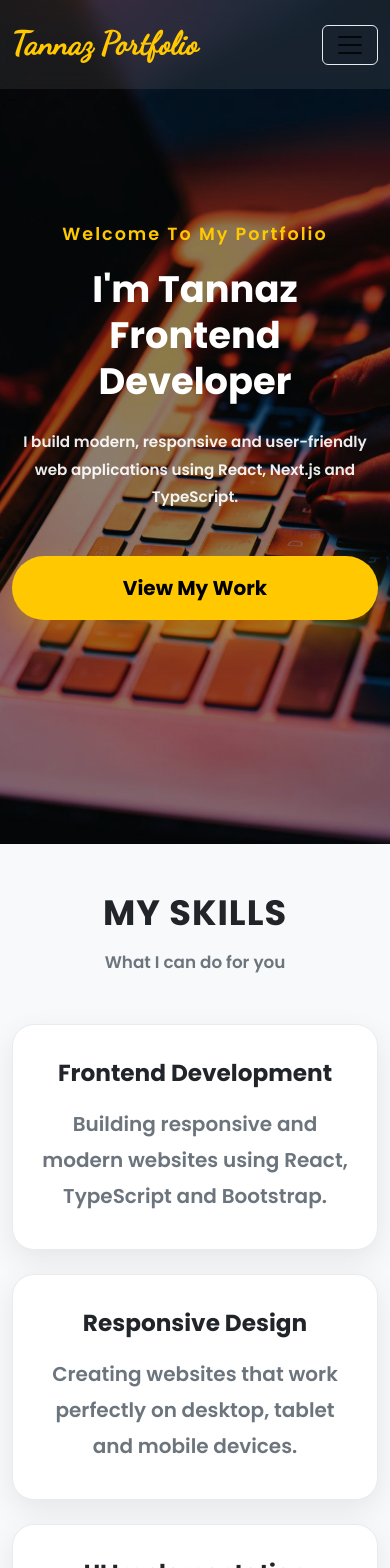
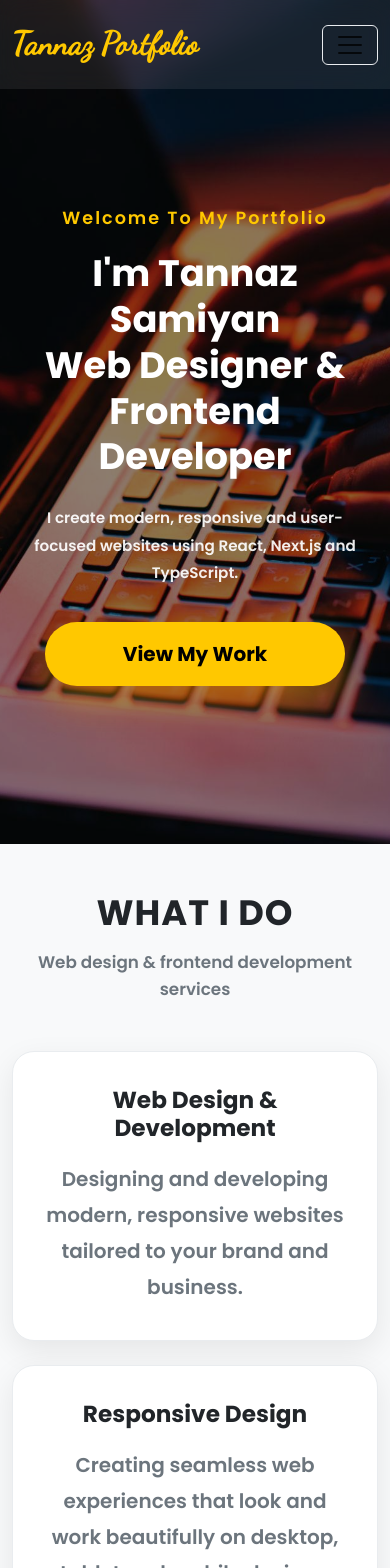
Before and after one commit to samiyantannaz1/tannaz-portfolio, a React (Vite) app: page / in a window 390 px wide. Shown: the top 1568 px of the page. Built offline with nearby package versions, Linux system fonts and the light colour scheme.

Commit message:
Update portfolio content and animations

```diff
--- a/src/components/About/About.tsx
+++ b/src/components/About/About.tsx
@@ -1,7 +1,41 @@
+
+import { useEffect, useRef, useState } from "react";
 import "./About.css";
 import aboutImage from "../../assets/images/about.jpg";
+import useCountUp from "../../hooks/useCountUp";
 
 function About() {
+  const statsRef = useRef<HTMLDivElement | null>(null);
+  const [isStatsVisible, setIsStatsVisible] = useState(false);
+
+  const projectsCount = useCountUp(36, 1600, isStatsVisible);
+  const technologiesCount = useCountUp(7, 1200, isStatsVisible);
+  const responsiveCount = useCountUp(100, 1800, isStatsVisible);
+
+  useEffect(() => {
+    const statsSection = statsRef.current;
+
+    if (!statsSection) return;
+
+    const observer = new IntersectionObserver(
+      ([entry]) => {
+        if (entry.isIntersecting) {
+          setIsStatsVisible(true);
+          observer.disconnect();
+        }
+      },
+      {
+        threshold: 0.5,
+      }
+    );
+
+    observer.observe(statsSection);
+
+    return () => {
+      observer.disconnect();
+    };
+  }, []);
+
   return (
     <section className="about" id="about">
       <div className="container">
@@ -13,9 +47,8 @@ function About() {
 
         <div className="row align-items-center gy-5">
 
-
+          {/* Image */}
           <div className="col-lg-6">
-
             <div className="about-image-wrapper">
 
               <img
@@ -48,18 +81,16 @@ function About() {
               </div>
 
             </div>
-
           </div>
 
+          {/* Content */}
           <div className="col-lg-6">
 
             <span className="about-subtitle">
               Frontend Developer
             </span>
 
-            <h3>
-              Hi, I'm Tannaz
-            </h3>
+            <h3>Hi, I'm Tannaz</h3>
 
             <p>
               I am a passionate Frontend Developer specializing in React,
@@ -75,39 +106,38 @@ function About() {
               frontend development.
             </p>
 
+            {/* Skills */}
             <div className="about-skills">
 
               <span>React</span>
-
               <span>Next.js</span>
-
               <span>TypeScript</span>
-
               <span>Bootstrap</span>
-
               <span>Tailwind CSS</span>
-
               <span>REST API</span>
-
               <span>Git & GitHub</span>
 
             </div>
 
-<div className="about-stats">
+            {/* Statistics */}
+            <div
+              className="about-stats"
+              ref={statsRef}
+            >
 
               <div className="stat-card">
-    <h3>6+</h3>
+                <h3>{projectsCount}+</h3>
                 <span>Projects</span>
               </div>
 
               <div className="stat-card">
-    <h3>7+</h3>
+                <h3>{technologiesCount}+</h3>
                 <span>Technologies</span>
               </div>
 
               <div className="stat-card">
-    <h3>100%</h3>
-    <span>Responsive</span>
+                <h3>{responsiveCount}%</h3>
+                <span>Mobile Ready</span>
               </div>
 
               <div className="stat-card">
@@ -117,6 +147,7 @@ function About() {
 
             </div>
 
+            {/* Buttons */}
             <div className="about-buttons">
 
               <a
@@ -135,13 +166,9 @@ function About() {
 
             </div>
 
-
-
-
           </div>
 
         </div>
-
       </div>
     </section>
   );
--- a/src/components/Hero/Hero.css
+++ b/src/components/Hero/Hero.css
@@ -1,215 +1,180 @@
-/* .hero {
-  height: 100vh;
-  background-image: url("../../assets/hero4.jpg");
-  background-size: cover;
-  background-position: center;
-  display: flex;
-  align-items: center;
-  text-align: center;
-  color: white;
+.hero {
+    position: relative;
+    min-height: 100vh;
+
+    display: flex;
+    align-items: center;
+    justify-content: center;
+
+    text-align: center;
+    overflow: hidden;
+
+    background-image: url("../../assets/hero4.jpg");
+    background-position: center center;
+    background-size: cover;
+    background-repeat: no-repeat;
+
+    padding: 120px 20px 80px;
+}
+
+/* ==========================
+   Overlay
+========================== */
+
+.hero-overlay {
+    position: absolute;
+    inset: 0;
+
+    background: rgba(0, 0, 0, .45);
+
+    transition: .35s;
+}
+
+body[data-theme="dark"] .hero-overlay {
+    background: rgba(0, 0, 0, .65);
+}
+
+/* ==========================
+   Content
+========================== */
+
+.hero .container {
+    position: relative;
+    z-index: 2;
+
+    width: 100%;
 }
 
 .hero-content {
-  margin-top: 80px;
+    width: 100%;
+    max-width: 900px;
+
+    margin: 0 auto;
+
+    display: flex;
+    flex-direction: column;
+    align-items: center;
+    justify-content: center;
 }
 
+/* ==========================
+   Heading
+========================== */
+
 .hero h3 {
-  font-size: 2rem;
-  font-style: italic;
-   line-height:1.9;
+    color: var(--primary);
+
+    font-size: 1.5rem;
+    font-weight: 600;
+
+    margin-bottom: 20px;
+
+    letter-spacing: 2px;
 }
 
 .hero h1 {
-  font-size: 4rem;
-  font-weight: 700;
-  text-transform: uppercase;
-      line-height:1.5;
-}
-.hero a{
-    margin-top: 50px;
-} */
+    color: #fff;
 
+    font-size: 4.4rem;
+    font-weight: 700;
 
-.hero{
+    line-height: 1.25;
 
-    position:relative;
-
-    min-height:100vh;
-
-    display:flex;
-
-    align-items:center;
-
-    justify-content:center;
-
-    text-align:center;
-
-    overflow:hidden;
-
-    background:url("../../assets/hero4.jpg") center center/cover no-repeat;
-
+    margin-bottom: 25px;
 }
 
-.hero-overlay{
+.hero p {
+    color: rgba(255, 255, 255, .92);
 
-    position:absolute;
+    font-size: 1.2rem;
+    line-height: 1.8;
 
-    inset:0;
+    max-width: 700px;
 
-    background:rgba(0,0,0,.45);
-
-    transition:.35s;
-
+    margin: 0 auto 45px;
 }
 
-body[data-theme="dark"] .hero-overlay{
+/* ==========================
+   Button
+========================== */
 
-    background:rgba(0,0,0,.65);
+.hero-btn {
+    display: inline-flex;
 
+    align-items: center;
+    justify-content: center;
+
+    padding: 16px 40px;
+
+    border-radius: 50px;
+
+    background: var(--primary);
+    color: #000;
+
+    font-weight: 700;
+
+    text-decoration: none;
+
+    transition: .35s;
+
+    box-shadow: 0 15px 35px rgba(255, 200, 0, .35);
 }
 
-.hero .container{
+.hero-btn:hover {
+    color: #000;
 
-    position:relative;
+    transform: translateY(-4px);
 
-    z-index:2;
-
+    box-shadow: 0 20px 45px rgba(255, 200, 0, .45);
 }
 
-.hero-content{
+/* ==========================
+   Tablet
+========================== */
 
-    max-width:900px;
+@media (max-width: 992px) {
 
-    margin:auto;
+    .hero {
+        padding-top: 130px;
+    }
 
+    .hero h1 {
+        font-size: 3.2rem;
+    }
+
+    .hero p {
+        font-size: 1.05rem;
+    }
 }
 
-.hero h3{
+/* ==========================
+   Mobile
+========================== */
 
-    color:var(--primary);
+@media (max-width: 576px) {
 
-    font-size:1.5rem;
+    .hero {
+        min-height: 100vh;
 
-    font-weight:600;
+        padding: 130px 20px 80px;
+    }
 
-    margin-bottom:20px;
+    .hero h1 {
+        font-size: 2.3rem;
+    }
 
-    letter-spacing:2px;
+    .hero h3 {
+        font-size: 1.1rem;
+    }
 
+    .hero p {
+        font-size: .95rem;
+
+        margin-bottom: 35px;
+    }
+
+    .hero-btn {
+        width: 100%;
+        max-width: 300px;
+    }
 }
-
-.hero h1{
-
-    color:#fff;
-
-    font-size:4.4rem;
-
-    font-weight:700;
-
-    line-height:1.25;
-
-    margin-bottom:25px;
-
-}
-
-.hero p{
-
-    color:rgba(255,255,255,.92);
-
-    font-size:1.2rem;
-
-    line-height:1.8;
-
-    max-width:700px;
-
-    margin:0 auto 45px;
-
-}
-
-.hero-btn{
-
-    display:inline-flex;
-
-    align-items:center;
-
-    justify-content:center;
-
-    padding:16px 40px;
-
-    border-radius:50px;
-
-    background:var(--primary);
-
-    color:#000;
-
-    font-weight:700;
-
-    text-decoration:none;
-
-    transition:.35s;
-
-    box-shadow:0 15px 35px rgba(255,200,0,.35);
-
-}
-
-.hero-btn:hover{
-
-    color:#000;
-
-    transform:translateY(-4px);
-
-    box-shadow:0 20px 45px rgba(255,200,0,.45);
-
-}
-
-@media(max-width:992px){
-
-.hero h1{
-
-font-size:3.2rem;
-
-}
-
-.hero p{
-
-font-size:1.05rem;
-
-}
-
-}
-
-@media(max-width:576px){
-
-.hero{
-
-padding:120px 0;
-
-min-height:100vh;
-
-}
-
-.hero h1{
-
-font-size:2.3rem;
-
-}
-
-.hero h3{
-
-font-size:1.1rem;
-
-}
-
-.hero p{
-
-font-size:.95rem;
-
-}
-
-.hero-btn{
-
-width:100%;
-
-}
-
-}
--- a/src/components/Hero/Hero.tsx
+++ b/src/components/Hero/Hero.tsx
@@ -1,41 +1,4 @@
-// // import "./Hero.css";
-// // import { motion } from "framer-motion";
-// // import { fadeLeft, fadeRight, fadeUp } from "../../animations/motion";
-// // function Hero() {
-// //   return (
-// //     <section className="hero">
 
-// //       <div className="container">
-
-// //         <div className="hero-content">
-
-// //           <h3>
-// //             Welcome To My Portfolio
-// //           </h3>
-
-// //           <h1>
-// //             I'm Tannaz
-// //             <br />
-// //             Frontend Developer
-// //           </h1>
-
-// //           <a
-// //             href="#portfolio"
-// //             className="btn btn-warning btn-lg"
-
-// //           >
-// //             View My Work
-// //           </a>
-
-// //         </div>
-
-// //       </div>
-
-// //     </section>
-// //   );
-// // }
-
-// // export default Hero;
 
 
 // import "./Hero.css";
@@ -45,13 +8,18 @@
 // function Hero() {
 //   return (
 //     <section className="hero" id="home">
+
+//       <div className="hero-overlay" />
+
 //       <div className="container">
+
 //         <motion.div
 //           className="hero-content"
 //           variants={fadeLeft}
 //           initial="hidden"
 //           animate="visible"
 //         >
+
 //           <motion.h3
 //             variants={fadeUp}
 //             transition={{ delay: 0.2 }}
@@ -68,27 +36,35 @@
 //             Frontend Developer
 //           </motion.h1>
 
+//           <motion.p
+//             variants={fadeUp}
+//             transition={{ delay: 0.5 }}
+//           >
+//             I build modern, responsive and user-friendly web applications
+//             using React, Next.js and TypeScript.
+//           </motion.p>
+
 //           <motion.a
 //             href="#portfolio"
-//             className="btn btn-warning btn-lg"
+//             className="hero-btn"
 //             variants={fadeUp}
 //             transition={{ delay: 0.6 }}
-//             whileHover={{
-//               scale: 1.08,
-//             }}
-//             whileTap={{
-//               scale: 0.95,
-//             }}
+//             whileHover={{ scale: 1.05 }}
+//             whileTap={{ scale: 0.96 }}
 //           >
 //             View My Work
 //           </motion.a>
+
 //         </motion.div>
+
 //       </div>
+
 //     </section>
 //   );
 // }
 
 // export default Hero;
+
 
 
 import "./Hero.css";
@@ -121,16 +97,16 @@ function Hero() {
          variants={fadeUp}
         transition={{ delay: 0.4 }}
 >
-            I'm Tannaz
+  I'm Tannaz Samiyan
   <br />
-            Frontend Developer
+  Web Designer & Frontend Developer
 </motion.h1>
 
           <motion.p
             variants={fadeUp}
             transition={{ delay: 0.5 }}
           >
-            I build modern, responsive and user-friendly web applications
+            I create modern, responsive and user-focused websites
             using React, Next.js and TypeScript.
           </motion.p>
 
--- a/src/components/Services/Servises.tsx
+++ b/src/components/Services/Servises.tsx
@@ -1,5 +1,3 @@
-
-
 import "./Services.css";
 import { services } from "../../data/services";
 
@@ -10,7 +8,6 @@ function Services() {
   return (
     <section className="services py-5" id="services">
       <div className="container">
-
         <motion.div
           className="section-title text-center mb-5"
           variants={fadeUp}
@@ -18,14 +15,12 @@ function Services() {
           whileInView="visible"
           viewport={{ once: true }}
         >
-          <h2>My Skills</h2>
-          <p>What I can do for you</p>
+          <h2>What I Do</h2>
+          <p>Web design & frontend development services</p>
         </motion.div>
 
         <div className="row">
-
           {services.map((service, index) => (
-
             <motion.div
               key={service.id}
               className="col-lg-4 col-md-6 mb-4"
@@ -37,7 +32,6 @@ function Services() {
                 delay: index * 0.2,
               }}
             >
-
               <motion.div
                 className="service-card text-center"
                 whileHover={{
@@ -48,21 +42,15 @@ function Services() {
                   duration: 0.3,
                 }}
               >
-
                 <i className={`bi ${service.icon} service-icon`}></i>
 
                 <h4>{service.title}</h4>
 
                 <p>{service.description}</p>
-
               </motion.div>
-
             </motion.div>
-
           ))}
-
         </div>
-
       </div>
     </section>
   );
--- a/src/data/services.ts
+++ b/src/data/services.ts
@@ -1,23 +1,25 @@
 export const services = [
   {
     id: 1,
-    title: "Frontend Development",
+    title: "Web Design & Development",
     description:
-      "Building responsive and modern websites using React, TypeScript and Bootstrap.",
+      "Designing and developing modern, responsive websites tailored to your brand and business.",
     icon: "bi-code-slash",
   },
+
   {
     id: 2,
     title: "Responsive Design",
     description:
-      "Creating websites that work perfectly on desktop, tablet and mobile devices.",
+      "Creating seamless web experiences that look and work beautifully on desktop, tablet and mobile devices.",
     icon: "bi-phone",
   },
+
   {
     id: 3,
     title: "UI Implementation",
     description:
-      "Turning Figma and design files into clean, pixel-perfect web interfaces.",
+      "Turning Figma and design concepts into clean, modern and pixel-perfect web interfaces.",
     icon: "bi-palette",
   },
 ];
--- /dev/null
+++ b/src/hooks/useCountUp.ts
@@ -0,0 +1,46 @@
+import { useEffect, useState } from "react";
+
+function useCountUp(
+  end: number,
+  duration: number = 1500,
+  start: boolean = false
+) {
+  const [count, setCount] = useState(0);
+
+  useEffect(() => {
+    if (!start) return;
+
+    let startTime: number | null = null;
+    let animationFrame: number;
+
+    const animate = (currentTime: number) => {
+      if (startTime === null) {
+        startTime = currentTime;
+      }
+
+      const elapsed = currentTime - startTime;
+      const progress = Math.min(elapsed / duration, 1);
+
+      // Ease-out effect
+      const easeOut = 1 - Math.pow(1 - progress, 3);
+
+      setCount(Math.floor(easeOut * end));
+
+      if (progress < 1) {
+        animationFrame = requestAnimationFrame(animate);
+      } else {
+        setCount(end);
+      }
+    };
+
+    animationFrame = requestAnimationFrame(animate);
+
+    return () => {
+      cancelAnimationFrame(animationFrame);
+    };
+  }, [end, duration, start]);
+
+  return count;
+}
+
+export default useCountUp;
```
Also changed, not shown: src/components/Contact/Contact.tsx (+19 -11 lines), src/components/Portfolio/Portfilo.tsx (+2 -8 lines). Lines whose indentation alone changed are shown as unchanged.
